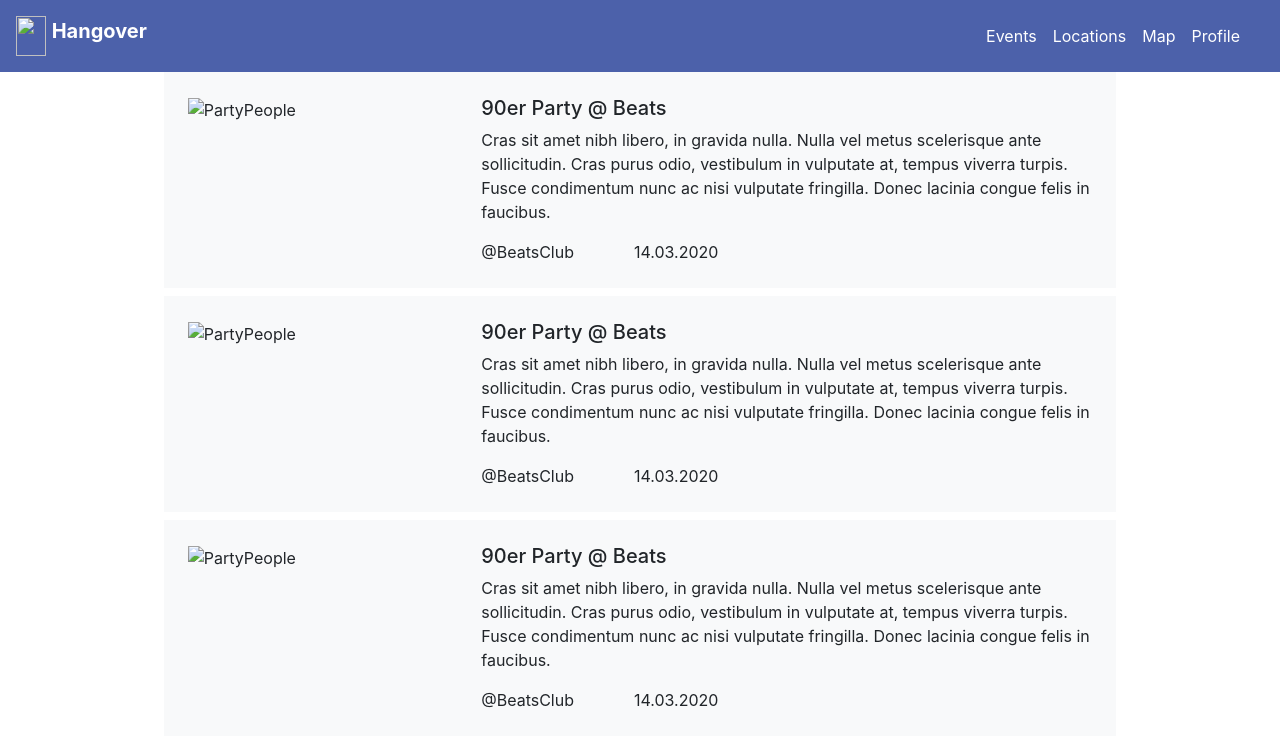
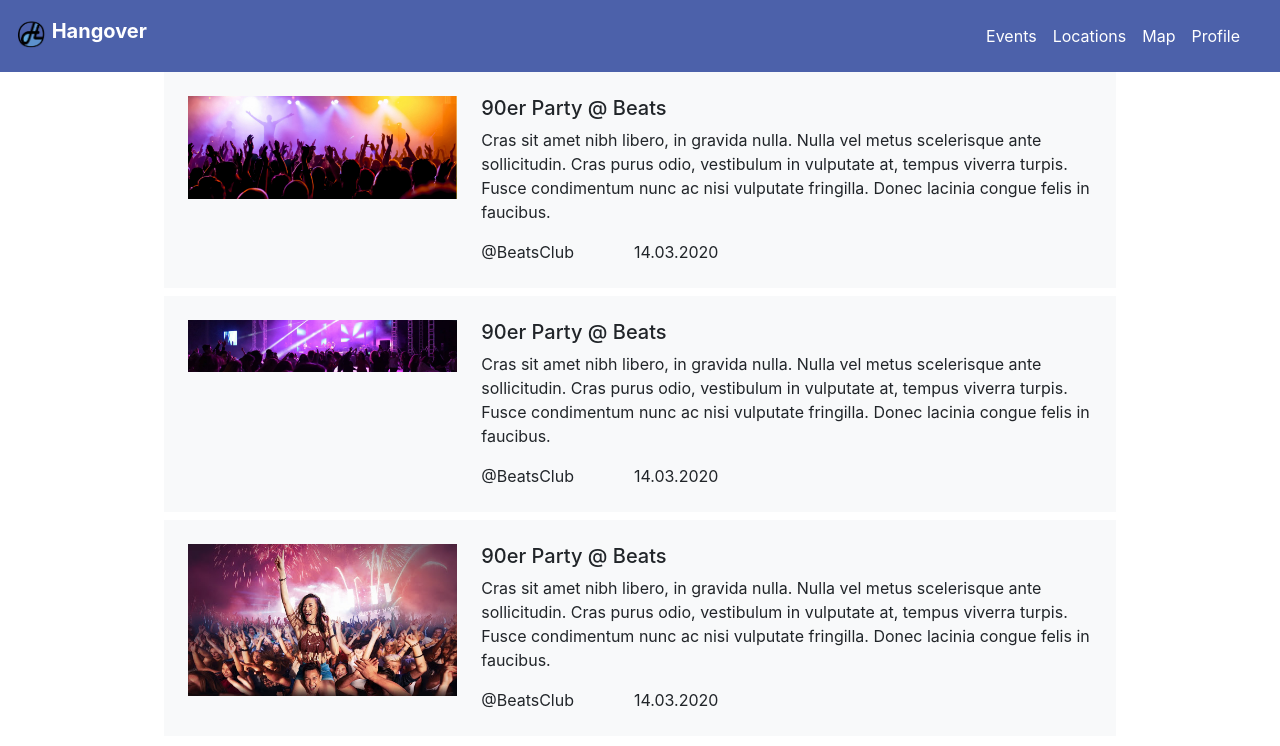
Before and after one commit to cmeyer-innomvrks/hangover-homepage, a website: page app/index.html in a window 1280 px wide. Drawn offline with nearby package versions, Linux system fonts and the light colour scheme.

Commit message:
Bilderpfad angepasst

```diff
--- a/app/index.html
+++ b/app/index.html
@@ -15,7 +15,7 @@
     <!-- NAVBAR START -->
     <nav class="navbar">
         <a class="navbar-brand" href="index.html">
-        <img src="/img/Hangover_Logo_ohne_Schrift.png" width="30" height="40" class="d-inline-block align-top" alt="">
+        <img src="resources/img/Hangover_Logo_ohne_Schrift.png" width="30" height="40" class="d-inline-block align-top" alt="">
         <span class="hangover-schrift">Hangover</span>
         </a>
         <nav class="navbar navbar-expand-lg ">
@@ -57,7 +57,7 @@
     <!-- EVENTCARD START-->
     <div class="eventcard row no-gutters bg-light position-relative">
       <div class="col-md-4 mb-md-0 p-md-4">
-        <img src="img/party1.jpg" class="w-100" alt="PartyPeople">
+        <img src="resources/img/party1.jpg" class="w-100" alt="PartyPeople">
       </div>
       <div class="col-md-8 position-static p-4 pl-md-0">
         <h5 class="headline mt-0">90er Party @ Beats </h5>
@@ -78,7 +78,7 @@
 
     <div class="eventcard row no-gutters bg-light position-relative my-2">
       <div class="col-md-4 mb-md-0 p-md-4">
-        <img src="img/party1.jpg" class="w-100" alt="PartyPeople">
+        <img src="resources/img/party2.jpg" class="w-100" alt="PartyPeople">
       </div>
       <div class="col-md-8 position-static p-4 pl-md-0">
         <h5 class="headline mt-0">90er Party @ Beats </h5>
@@ -98,7 +98,7 @@
 
     <div class="eventcard row no-gutters bg-light position-relative">
       <div class="col-md-4 mb-md-0 p-md-4">
-        <img src="img/party1.jpg" class="w-100" alt="PartyPeople">
+        <img src="resources/img/party3.jpg" class="w-100" alt="PartyPeople">
       </div>
       <div class="col-md-8 position-static p-4 pl-md-0">
         <h5 class="headline mt-0">90er Party @ Beats </h5>
```
Also changed, not shown: app/sites/locations.html (+1 -1 lines).
